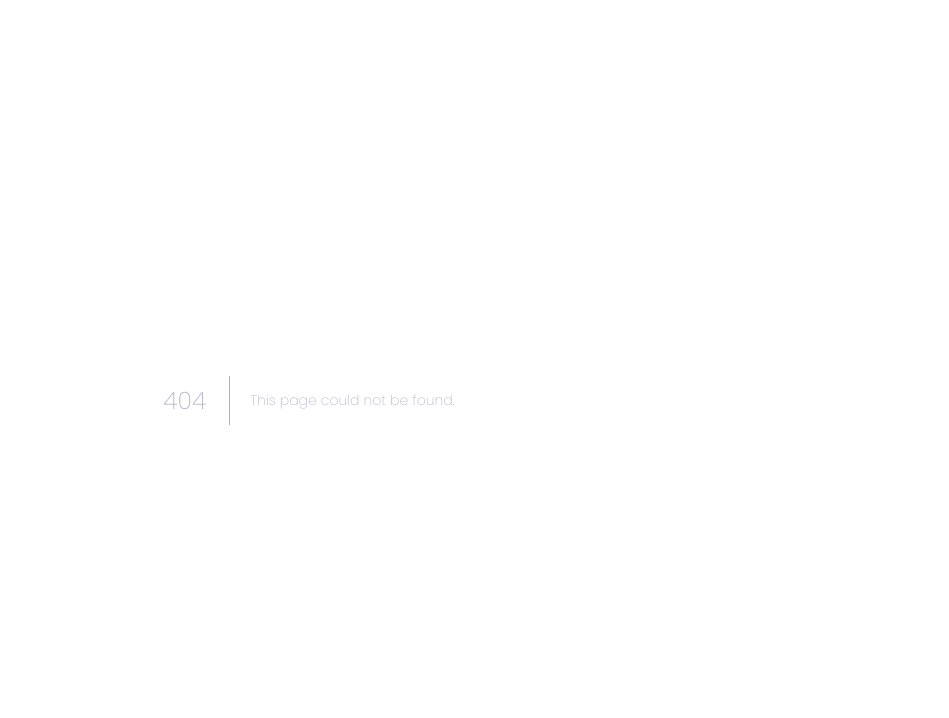
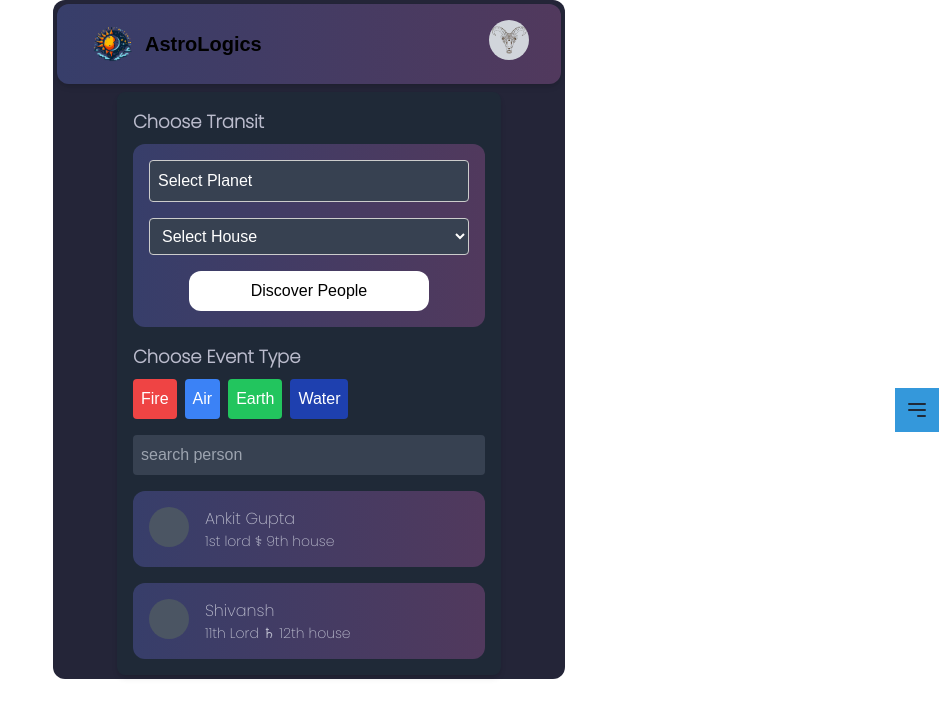
Before and after one commit to adeptcoder014/astroLogics, a Next.js app: page /events in a window 1280 px wide. Before the commit this address had no page. Shown: the top 718 px of the page, without its empty margins (331-1280 px from the left). Built offline with nearby package versions, Linux system fonts and the light colour scheme.

Commit message:
working on Event module

```diff
--- a/components/currentTransit.js
+++ b/components/currentTransit.js
@@ -57,7 +57,7 @@ export const CurrentTransit = () => {
     console.log('-------------positions--------', data?.data);
     return (
         <>
-            <div>
+            <div className="items-center">
                 <DatePicker
                     selected={selectedDate}
                     onChange={(date) => setSelectedDate(date)}
--- a/components/TransitDisplay.js
+++ b/components/homepage.js
@@ -4,7 +4,7 @@ import Image from "next/image"
 import { useRouter } from "next/router";
 import { EventCard } from './eventCard';
 
-const TransitDisplay = () => {
+const HomePageDisplay = () => {
   const router = useRouter();
 
   let cardData = [
@@ -56,6 +56,7 @@ const TransitDisplay = () => {
 
     {
       "title": "Events",
+      "link": "/events",
       "image":
         <Image
           alt="alt tag"
@@ -81,7 +82,7 @@ const TransitDisplay = () => {
         <h2 className="text-lg font-bold mb-2">Current Transit</h2>
         <div className="bg-gray-700 rounded-lg p-4 shadow-lg">
           {/* <!-- <img src="./icons/sampleCardImg2.png" alt="Transit Chart" className="flex self-center" /> --> */}
-          <p className="m-2 text-center font-bold">Transit: 15th Jan 24</p>
+          <p className=" text-center font-bold mb-5">Transit: 15th Jan 24</p>
           <CurrentTransit />
         </div>
         {/* </div> */}
@@ -97,7 +98,7 @@ const TransitDisplay = () => {
             <div
               onClick={() => handleClick(x.link)}
               key={x.title}
-              className="bg-custom-gradient p-4 rounded-lg text-center shadow-lg">
+              className="bg-custom-gradient p-4 rounded-lg text-center shadow-xl  ">
               {/* <img src="./icons/sampleCardImg.png" alt="Natal" className="w-12 mx-auto mb-2" /> */}
               {x.image}
               <p className="font-bold">{x.title}</p>
@@ -107,7 +108,7 @@ const TransitDisplay = () => {
 
         </div>
       </div>
-      <EventCard/>
+      <EventCard />
 
     </div >
 
@@ -116,4 +117,4 @@ const TransitDisplay = () => {
   );
 };
 
-export default TransitDisplay;
+export default HomePageDisplay;
--- a/constants/url.js
+++ b/constants/url.js
@@ -1,8 +1,8 @@
 import axios from "axios";
 
 const astroServer = axios.create({
-  baseURL: "https://astroserver.onrender.com",
-  // baseURL: "http://192.168.0.115:8000",
+  // baseURL: "https://astroserver.onrender.com",
+  baseURL: "http://192.168.0.115:8000",
 });
 
 export default astroServer;
--- a/package.json
+++ b/package.json
@@ -17,6 +17,7 @@
     "react-datepicker": "^7.1.0",
     "react-dom": "18.2.0",
     "react-geocode": "^0.2.3",
+    "react-icons": "^5.2.1",
     "react-query": "^3.39.3",
     "react-router-dom": "^6.23.1",
     "usehooks-ts": "^3.1.0"
--- /dev/null
+++ b/pages/events.js
@@ -0,0 +1,142 @@
+import React, { useState } from 'react';
+import CommanLayout from '../layouts/comman';
+import astroServer from '../constants/url';
+
+const AstrologyPage = () => {
+    const [selectedPlanet, setSelectedPlanet] = useState('Select Planet');
+    const [transitingHouse, setTransitingHouse] = useState('Select House');
+    const [apiData, setApiData] = useState(null);
+
+    const planets = [
+        { name: 'Sun', icon: <img src="./planets/sun.svg" alt="Sun" width={25} /> },
+        { name: 'Moon', icon: <img src="./planets/moon.svg" alt="Moon" width={25} /> },
+        { name: 'Mars', icon: <img src="./planets/mars.svg" alt="Mars" width={25} /> },
+        { name: 'Mercury', icon: <img src="./planets/mercury.svg" alt="Mercury" width={25} /> },
+        { name: 'Jupiter', icon: <img src="./planets/jupiter.svg" alt="Jupiter" width={25} /> },
+        { name: 'Venus', icon: <img src="./planets/venus.svg" alt="Venus" width={25} /> },
+        { name: 'Saturn', icon: <img src="./planets/saturn.svg" alt="Saturn" width={25} /> },
+    ];
+
+    const houses = [
+        { house: '1st', value: '1' },
+        { house: '2nd', value: '2' },
+        { house: '3rd', value: '3' },
+        { house: '4th', value: '4' },
+        { house: '5th', value: '5' },
+        { house: '6th', value: '6' },
+        { house: '7th', value: '7' },
+        { house: '8th', value: '8' },
+        { house: '9th', value: '9' },
+        { house: '10th', value: '10' },
+        { house: '11th', value: '11' },
+        { house: '12th', value: '12' },
+    ];
+
+    const fetchAlmanacData = async () => {
+        if (selectedPlanet !== 'Select Planet' && transitingHouse !== 'Select House') {
+            try {
+                const response = await astroServer.post('/user/house-specific-data', {
+                    planet: selectedPlanet,
+                    house: transitingHouse
+                });
+
+                setApiData(response?.data);
+            } catch (error) {
+                console.error('Error fetching almanac data:', error);
+            }
+        }
+    };
+console.log('-- apiData 0-', apiData);
+    return (
+        <CommanLayout>
+            <div className="p-4 max-w-sm mx-auto bg-gray-800 text-white rounded-lg shadow-md">
+                <div className="mb-4">
+                    <h2 className="text-lg font-semibold mb-2">Choose Transit</h2>
+                    <div className="bg-custom-gradient p-4 rounded-xl flex flex-col">
+                        <div className="flex flex-col space-y-4">
+                            <div className="relative">
+                                <select
+                                    className="bg-gray-700 text-white p-2 rounded w-full appearance-none"
+                                    value={selectedPlanet}
+                                    onChange={(e) => setSelectedPlanet(e.target.value)}
+                                >
+                                    <option disabled>Select Planet</option>
+                                    {planets.map((planet) => (
+                                        <option key={planet.name} value={planet.name}>
+                                            {planet.name}
+                                        </option>
+                                    ))}
+                                </select>
+                                <div className="pointer-events-none absolute inset-y-0 right-0 flex items-center px-2 text-white">
+                                    {planets.find(planet => planet.name === selectedPlanet)?.icon}
+                                </div>
+                            </div>
+                            <select
+                                className="bg-gray-700 text-white p-2 rounded"
+                                value={transitingHouse}
+                                onChange={(e) => setTransitingHouse(e.target.value)}
+                            >
+                                <option disabled>Select House</option>
+                                {houses?.map((house) => (
+                                    <option key={house?.house} value={house?.value}>
+                                        {house?.house}
+                                    </option>
+                                ))}
+                            </select>
+                        </div>
+                        <div
+                            className="mt-4 bg-white text-black w-3/4 m-auto py-2 px-4 rounded-xl text-center cursor-pointer"
+                            onClick={fetchAlmanacData}
+                        >
+                            Discover People
+                        </div>
+                    </div>
+                </div>
+                <div className="mb-4">
+                    <h2 className="text-lg font-semibold mb-2">Choose Event Type</h2>
+                    <div className="flex space-x-2">
+                        <div className="bg-red-500 p-2 rounded">Fire</div>
+                        <div className="bg-blue-500 p-2 rounded">Air</div>
+                        <div className="bg-green-500 p-2 rounded">Earth</div>
+                        <div className="bg-blue-800 p-2 rounded">Water</div>
+                    </div>
+                </div>
+                <div className="mb-4">
+                    <input
+                        type="text"
+                        placeholder="search person"
+                        className="bg-gray-700 text-white p-2 w-full rounded"
+                    />
+                </div>
+                <div className="space-y-4">
+                    <div className="bg-custom-gradient p-4 rounded-xl flex">
+                        <div className="w-10 h-10 bg-gray-600 rounded-full flex items-center justify-center">
+                            {/* Placeholder for profile image */}
+                        </div>
+                        <div className="ml-4">
+                            <p>Ankit Gupta</p>
+                            <p className="text-sm">1st lord ⚕ 9th house</p>
+                        </div>
+                    </div>
+                    <div className="bg-custom-gradient p-4 rounded-xl flex">
+                        <div className="w-10 h-10 bg-gray-600 rounded-full flex items-center justify-center">
+                            {/* Placeholder for profile image */}
+                        </div>
+                        <div className="ml-4">
+                            <p>Shivansh</p>
+                            <p className="text-sm">11th Lord ♄ 12th house</p>
+                        </div>
+                    </div>
+                </div>
+                {apiData && (
+                    <div className="mt-4 p-4 bg-gray-700 rounded-lg text-white">
+                        <h3 className="text-lg font-semibold mb-2">Almanac Data:</h3>
+                        <pre>{JSON.stringify(apiData, null, 2)}</pre>
+                    </div>
+                )}
+            </div>
+        </CommanLayout>
+    );
+};
+
+export default AstrologyPage;
--- a/pages/home.js
+++ b/pages/home.js
@@ -5,7 +5,7 @@ import { EventCard } from "../components/eventCard";
 import { MainCategories } from "../components/home/mainCategories";
 import CommanLayout from "../layouts/comman";
 import { CurrentTransit } from "../components/currentTransit";
-import TransitDisplay from "../components/TransitDisplay";
+import TransitDisplay from "../components/homepage";
 import { userContext } from '../context/userContext'; // Import the user context
 import { getUserById } from "../controller/user";
 import { useState } from "react";
```
Also changed, not shown: 1 other file (tests, documents, lock files or other folders).
